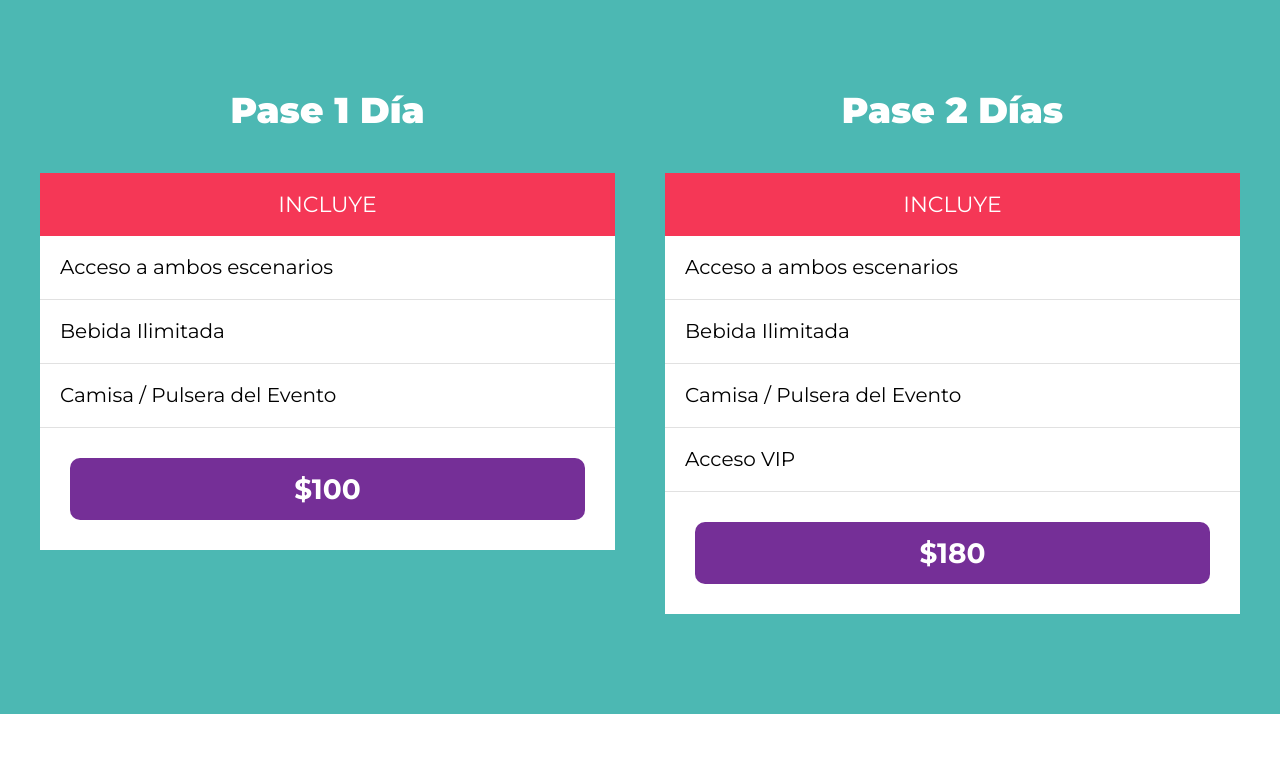
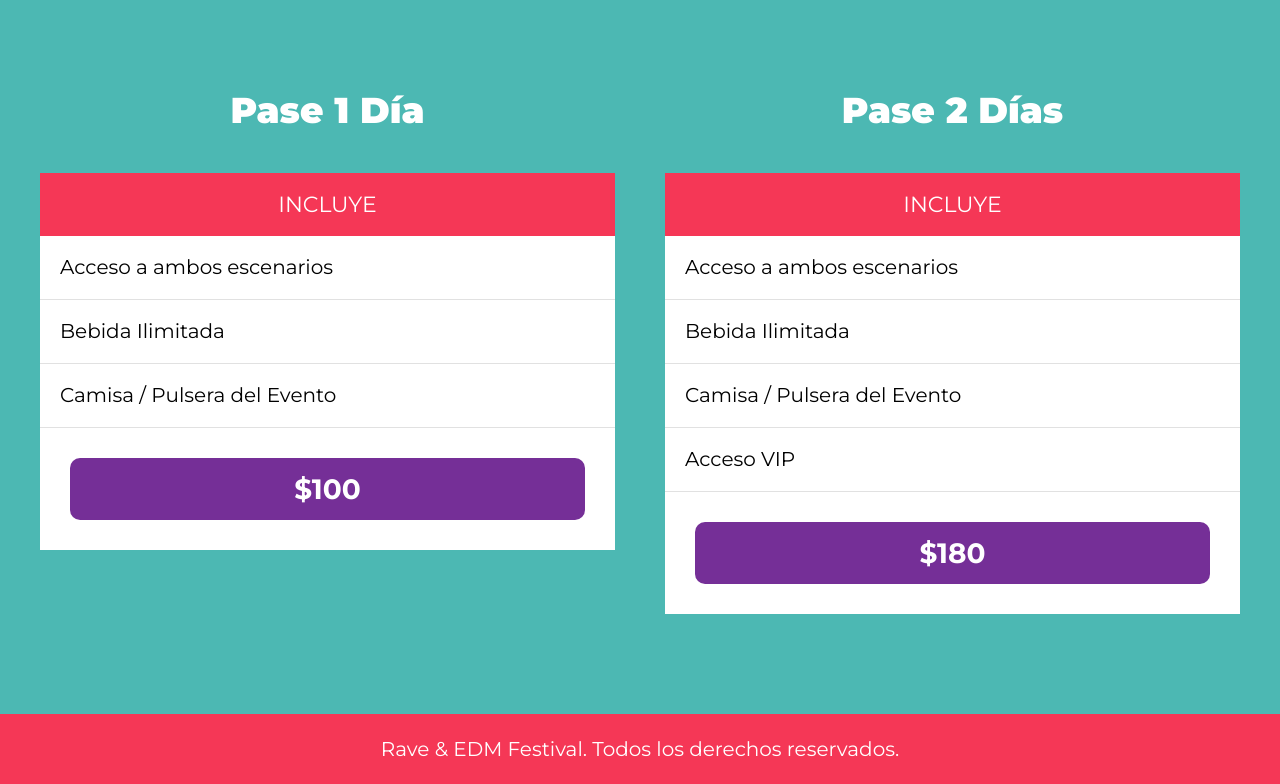
Before and after one commit to LuisMariscalDev/festival, a website: page index.html in a window 1280 px wide. Shown: the part 3106-3890 px from the top of the page. Before the commit the page ends 3820 px from the top, so only its background shows below. Drawn offline with nearby package versions, Linux system fonts and the light colour scheme; files that its build step writes are made by us from their sources.

Commit message:
adding the footer and a map for the stylesheet

```diff
--- a/gulpfile.js
+++ b/gulpfile.js
@@ -5,9 +5,9 @@ import gulpSass from 'gulp-sass';
 const sass = gulpSass(dartSass);
 
 export function css(done) {
-    src('src/scss/app.scss')
+    src('src/scss/app.scss', {sourcemaps: true})
         .pipe( sass().on('error', sass.logError))
-        .pipe( dest('dist/css'))
+        .pipe( dest('dist/css', {sourcemaps: true}))
 
     done();
 }
--- a/index.html
+++ b/index.html
@@ -197,5 +197,11 @@
             </div>
         </div>
     </section>
+
+    <footer class="footer">
+        <p>
+            Rave & EDM Festival. Todos los derechos reservados.
+        </p>
+    </footer>
 </body>
 </html>
--- /dev/null
+++ b/src/scss/layout/_footer.scss
@@ -0,0 +1,13 @@
+@use 'base/variables' as v;
+@use 'base/mixins' as m;
+
+.footer {
+    background-color: v.$rosa;
+
+    p{
+        margin: 0;
+        padding: 2rem;
+        text-align: center;
+        color: v.$blanco;
+    }
+}
--- a/src/scss/layout/_index.scss
+++ b/src/scss/layout/_index.scss
@@ -3,3 +3,4 @@
 @forward 'festival';
 @forward 'lineup';
 @forward 'boletos';
+@forward 'footer';
```
